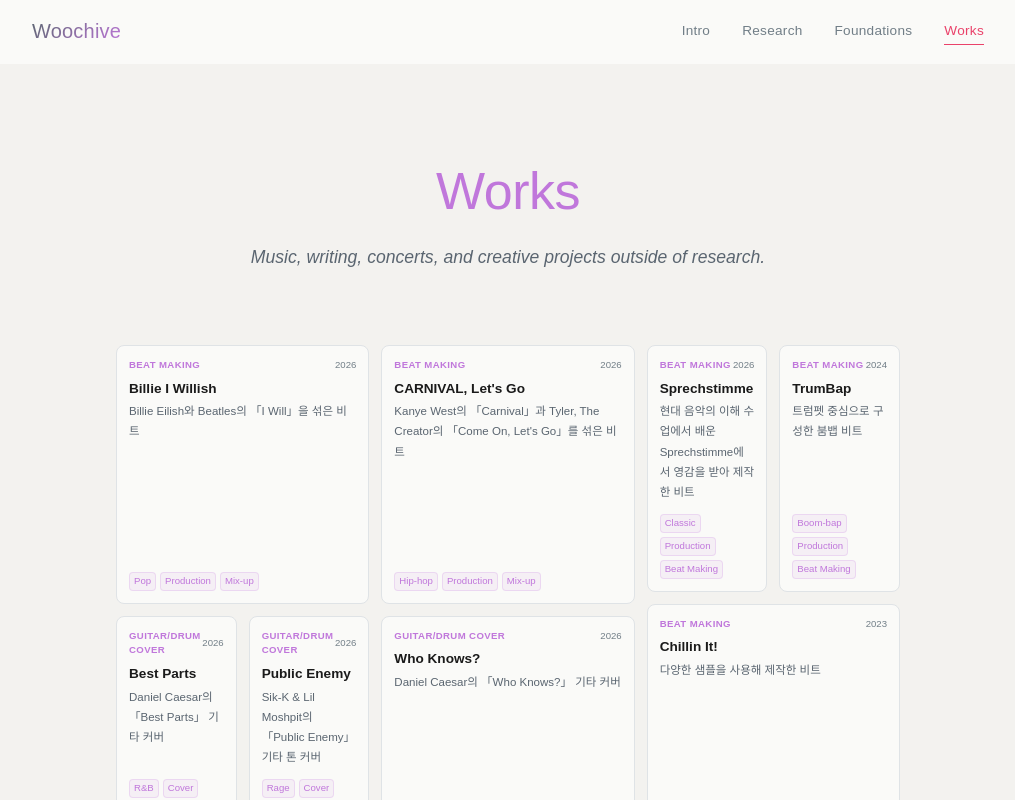
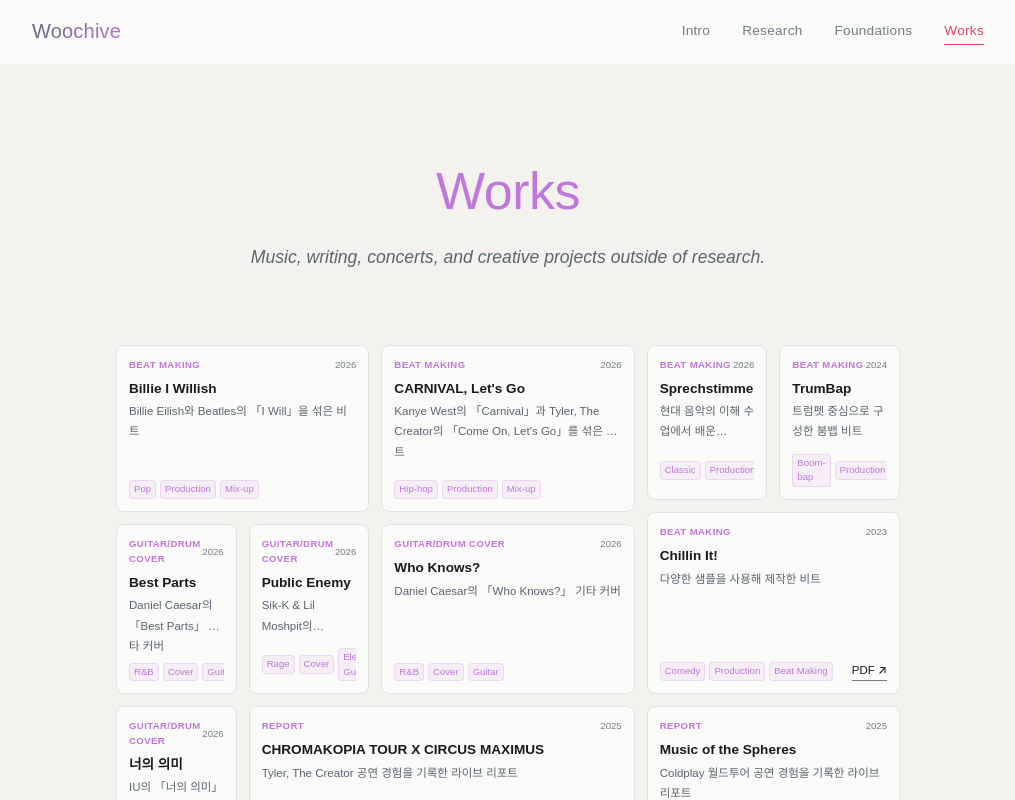
Before and after one commit to sonluos/woochive, a React (Vite) app: page /works in a window 1280 px wide. Shown: the top 800 px of the page, without its empty margins (132-1147 px from the left). Built offline with nearby package versions, Linux system fonts and the light colour scheme.

Commit message:
style: desc max 2 lines, tags single line

```diff
--- a/src/pages/Works.css
+++ b/src/pages/Works.css
@@ -116,11 +116,15 @@
   color: var(--ink-soft);
   line-height: var(--leading-relaxed);
   flex: 1;
+  display: -webkit-box;
+  -webkit-line-clamp: 2;
+  -webkit-box-orient: vertical;
+  overflow: hidden;
 }
 
 .works__piece-tags {
   display: flex;
-  flex-wrap: wrap;
+  flex-wrap: nowrap;
   gap: var(--sp-1);
   margin-top: auto;
   padding-top: var(--sp-3);
```
